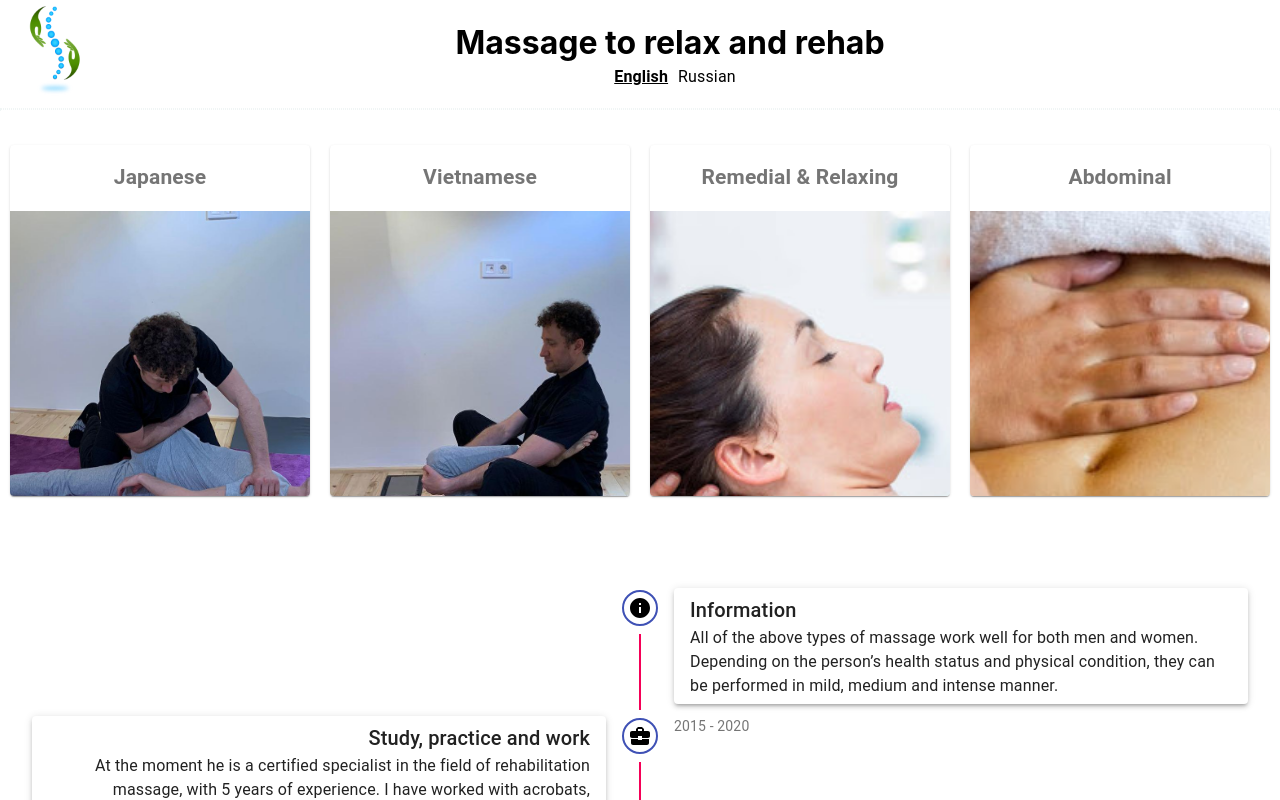
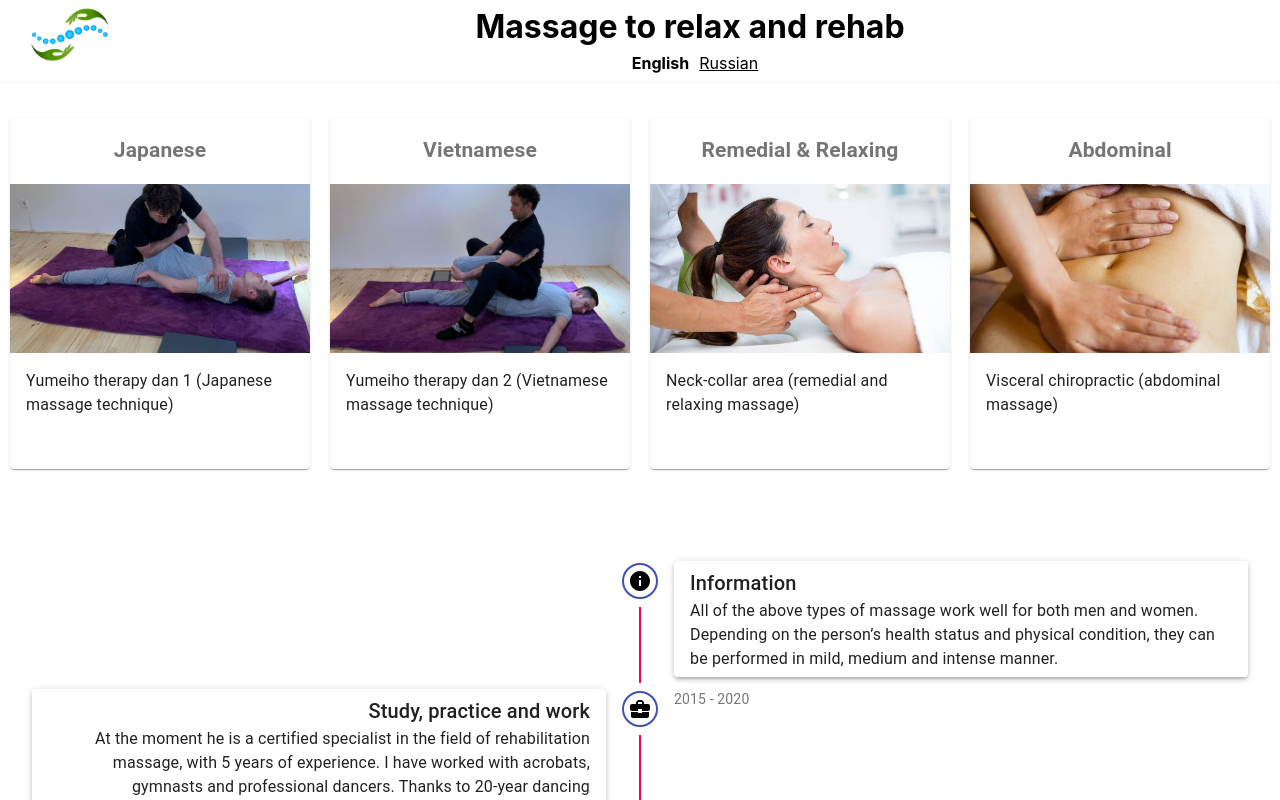
Before and after one commit to Ivansultan/rr, a React (Create React App) app: page / in a window 1280 px wide. Shown: the top 800 px of the page. Built offline with nearby package versions, Linux system fonts and the light colour scheme; the HTML template or start-up script is replaced by a standard one.

Commit message:
UI polishing

```diff
--- a/src/App.tsx
+++ b/src/App.tsx
@@ -1,10 +1,6 @@
 import React, { useReducer } from "react";
 import { About } from "./components/About/About";
-
 import { Massages } from "./components/Massages/Massages";
-import Grid from "@material-ui/core/Grid";
-import Typography from "@material-ui/core/Typography";
-import FormGroup from "@material-ui/core/FormGroup";
 import { FormattedMessage, IntlProvider } from "react-intl";
 import Russian from "./translations/ru.json";
 import English from "./translations/en.json";
@@ -62,9 +58,10 @@ export default function App() {
 
           >
             <img
-              alt="jensHand"
-              src={require("./components/Massages/media/jensHand.png")}
-              width="60"
+              alt="jensHand2"
+              src={require("./components/Massages/media/jensHand2.png")}
+             // width="60"
+              width="100"
             />
           </div>
           <div
@@ -74,15 +71,8 @@ export default function App() {
               <FormattedMessage id="Massage to relax and rehab" />
             </h1>
 
-            <div>
-              <FormGroup>
-                <Typography component="div">
-                  <Grid
-                    component="label"
-                    container
-                    alignItems="center"
-                    spacing={1}
-                  >
+            <div className={classes.switcher}>
+
                     {languages.map((language) => {
                       const isActiveLocale = language.locale === state.locale
                       return (
@@ -93,7 +83,7 @@ export default function App() {
                                 ? "default"
                                 : "pointer",
                             fontWeight: isActiveLocale ? "bold" : "normal",
-                            textDecoration: isActiveLocale ? "underLine" : "",
+                            textDecoration: isActiveLocale ? "" : "underLine",
                           }}
                           onClick={() => {
                             if (!isActiveLocale) {
@@ -108,9 +98,7 @@ export default function App() {
                         </div>
                       );
                     })}
-                  </Grid>
-                </Typography>
-              </FormGroup>
+
             </div>
           </div>
         </div>
--- a/src/components/Massages/styles.ts
+++ b/src/components/Massages/styles.ts
@@ -19,7 +19,6 @@ export const useStyles = makeStyles((theme) => ({
     },
     media: {
       paddingTop: "56.25%", // 16:9
-      height: "100%",
       width: "100%",
     },
     img: {
--- a/src/stylesApp.ts
+++ b/src/stylesApp.ts
@@ -28,6 +28,11 @@ title: {
     marginBottom: 7,
   },
 
+  switcher: {
+    display: "flex",
+    flexDirection: "row"
+  },
+
 delimiter: {
     marginBottom: 30,
     border: "1px dotted #f0f5f5"
```
Also changed, not shown: src/components/Massages/media/jensHand2.png (added).
